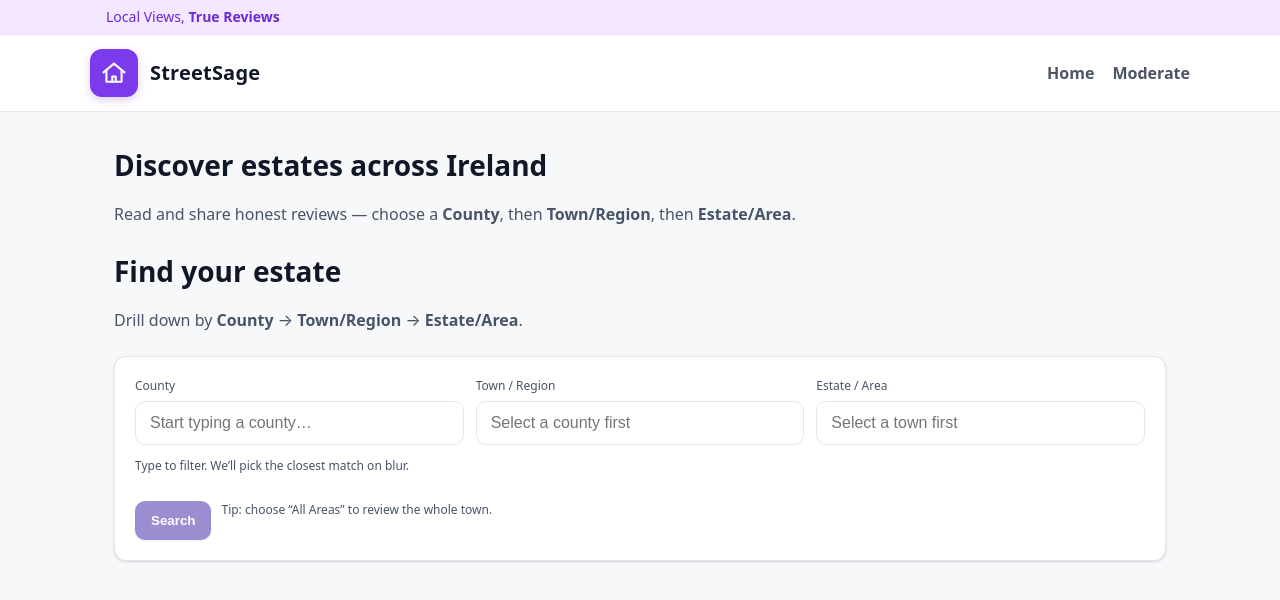
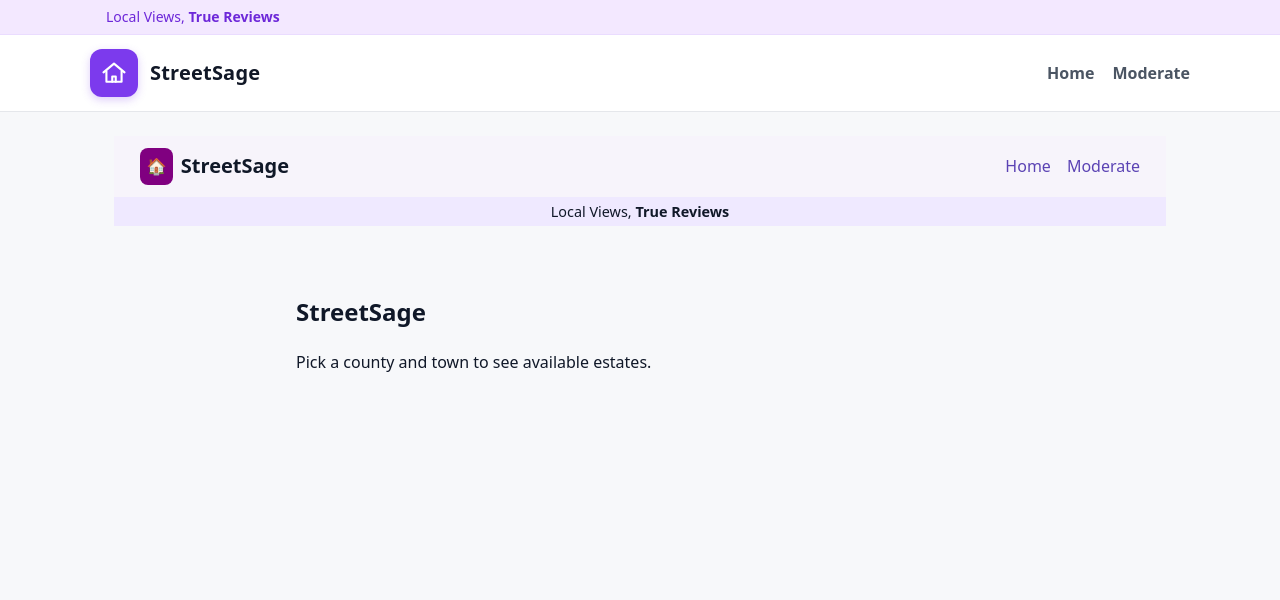
Before and after one commit to seamusk84/reviewer, a Next.js app: page / in a window 1280 px wide. Shown: the top 600 px of the page. Built offline with nearby package versions, Linux system fonts and the light colour scheme.

Commit message:
Update index.tsx

```diff
--- a/pages/index.tsx
+++ b/pages/index.tsx
@@ -1,131 +1,66 @@
 // pages/index.tsx
-import dynamic from "next/dynamic";
-import { useRouter } from "next/router";
-
-const CascadingSearch = dynamic(() => import("../components/CascadingSearch"), { ssr: false });
-
-// --- CSV helpers (handles quotes / commas safely)
-function splitCSVLine(line: string): string[] {
-  const cells = line.match(/("([^"]|"")*"|[^,]+)/g) || [];
-  return cells.map((c) => {
-    let s = c.trim();
-    if (s.startsWith('"') && s.endsWith('"')) s = s.slice(1, -1).replace(/""/g, '"');
-    return s;
-  });
-}
-
-// Parse simple CSV header: county,town,estate
-function parseSimpleCSV(text: string) {
-  text = text.replace(/^\uFEFF/, "");
-  const lines = text.trim().split(/\r?\n/);
-  const header = lines.shift();
-  if (!header) return {};
-  const cols = splitCSVLine(header).map((h) => h.trim().toLowerCase());
-  const iCounty = cols.indexOf("county");
-  const iTown = cols.indexOf("town");
-  const iEstate = cols.indexOf("estate");
-  const data: Record<string, Record<string, string[]>> = {};
-  for (const line of lines) {
-    if (!line) continue;
-    const parts = splitCSVLine(line);
-    const county = parts[iCounty]?.trim();
-    const town = parts[iTown]?.trim();
-    const estate = (parts[iEstate]?.trim() || "All Areas");
-    if (!county || !town) continue;
-    data[county] = data[county] || {};
-    data[county][town] = data[county][town] || [];
-    if (!data[county][town].includes(estate)) data[county][town].push(estate);
-  }
-  return data;
-}
-
-// Parse CSO BUA CSV (tolerant to header naming)
-function parseCsoBUA(text: string) {
-  text = text.replace(/^\uFEFF/, "");
-  const lines = text.trim().split(/\r?\n/);
-  const header = lines.shift();
-  if (!header) return {};
-  const headers = splitCSVLine(header).map((h) => h.trim());
-  const find = (patterns: RegExp[]) => headers.findIndex((h) => patterns.some((p) => p.test(h)));
-  const idxName = find([/URBAN[_ ]?AREA[_ ]?NAME/i, /BUA[_ ]?NAME/i, /URBAN[_ ]?AREA/i, /^NAME$/i]);
-  const idxCounty = find([/^COUNTY$/i, /^COUNTY[_ ]?NAME$/i]);
-  if (idxName < 0 || idxCounty < 0) return {};
-  const data: Record<string, Record<string, string[]>> = {};
-  for (const line of lines) {
-    if (!line) continue;
-    const parts = splitCSVLine(line);
-    const town = (parts[idxName] || "").trim();
-    const county = (parts[idxCounty] || "").trim();
-    if (!town || !county) continue;
-    data[county] = data[county] || {};
-    data[county][town] = data[county][town] || [];
-    if (!data[county][town].includes("All Areas")) data[county][town].push("All Areas");
-  }
-  return data;
-}
-
-// Merge two DataShapes (dedupe estates)
-function mergeData(a: any, b: any) {
-  const out: Record<string, Record<string, string[]>> = JSON.parse(JSON.stringify(a || {}));
-  for (const [county, towns] of Object.entries(b || {})) {
-    out[county] = out[county] || {};
-    for (const [town, estates] of Object.entries(towns as Record<string, string[]>)) {
-      out[county][town] = out[county][town] || [];
-      for (const e of estates) {
-        if (!out[county][town].includes(e)) out[county][town].push(e);
-      }
-    }
-  }
-  return out;
-}
+import Head from "next/head";
 
 export default function Home() {
-  const router = useRouter();
-
-  const fetchData = async () => {
-    // 1) Preferred: single combined file
-    try {
-      const r = await fetch("/data/places.csv", { cache: "no-cache" });
-      if (r.ok) {
-        const txt = await r.text();
-        const d = parseSimpleCSV(txt);
-        const c = Object.keys(d).length;
-        const t = Object.values(d).reduce((acc, v) => acc + Object.keys(v).length, 0);
-        console.log("[IER] Loaded", c, "counties,", t, "towns (places.csv)");
-        return d;
-      }
-    } catch {}
-
-    // 2) Fallback: CSO towns + custom estates.csv
-    let cso: any = {};
-    try {
-      const rr = await fetch("/data/cso_bua_2022.csv", { cache: "no-cache" });
-      if (rr.ok) cso = parseCsoBUA(await rr.text());
-    } catch {}
-    let custom: any = {};
-    try {
-      const rr = await fetch("/data/estates.csv", { cache: "no-cache" });
-      if (rr.ok) custom = parseSimpleCSV(await rr.text());
-    } catch {}
-
-    const merged = mergeData(cso, custom);
-    const c = Object.keys(merged).length;
-    const t = Object.values(merged).reduce((acc, v) => acc + Object.keys(v).length, 0);
-    console.log("[IER] Loaded", c, "counties,", t, "towns (fallback)");
-    return merged;
-  };
-
   return (
     <>
-      <h1 className="page-title">Discover estates across Ireland</h1>
-      <p className="page-sub">
-        Read and share honest reviews — choose a <strong>County</strong>, then <strong>Town/Region</strong>, then <strong>Estate/Area</strong>.
-      </p>
+      <Head>
+        <title>StreetSage</title>
+        <meta name="description" content="Local Views, True Reviews" />
+      </Head>
 
-      <CascadingSearch
-        fetchData={fetchData}
-        onNavigate={(path) => router.push(path)}
-      />
+      {/* Header */}
+      <header style={{ background: "#f7f4fb", padding: "0.75rem 1rem" }}>
+        <div
+          style={{
+            maxWidth: "1000px",
+            margin: "0 auto",
+            display: "flex",
+            justifyContent: "space-between",
+            alignItems: "center",
+          }}
+        >
+          <div style={{ display: "flex", alignItems: "center", gap: "0.5rem" }}>
+            <span
+              style={{
+                background: "purple",
+                color: "white",
+                padding: "0.4rem",
+                borderRadius: "8px",
+              }}
+            >
+              🏠
+            </span>
+            <h1 style={{ fontSize: "1.25rem", margin: 0 }}>StreetSage</h1>
+          </div>
+          <nav>
+            <a href="/" style={{ marginRight: "1rem" }}>
+              Home
+            </a>
+            <a href="/moderate">Moderate</a>
+          </nav>
+        </div>
+      </header>
+
+      {/* Tagline bar */}
+      <div
+        style={{
+          background: "#efe9ff",
+          textAlign: "center",
+          padding: "0.25rem",
+          fontSize: "0.9rem",
+        }}
+      >
+        Local Views, <strong>True Reviews</strong>
+      </div>
+
+      {/* Main content */}
+      <main style={{ maxWidth: "720px", margin: "2rem auto", padding: "1rem" }}>
+        <h2>StreetSage</h2>
+        <p>Pick a county and town to see available estates.</p>
+
+        {/* 👉 This is where we’ll later drop in <EstatePicker /> */}
+      </main>
     </>
   );
 }
```
